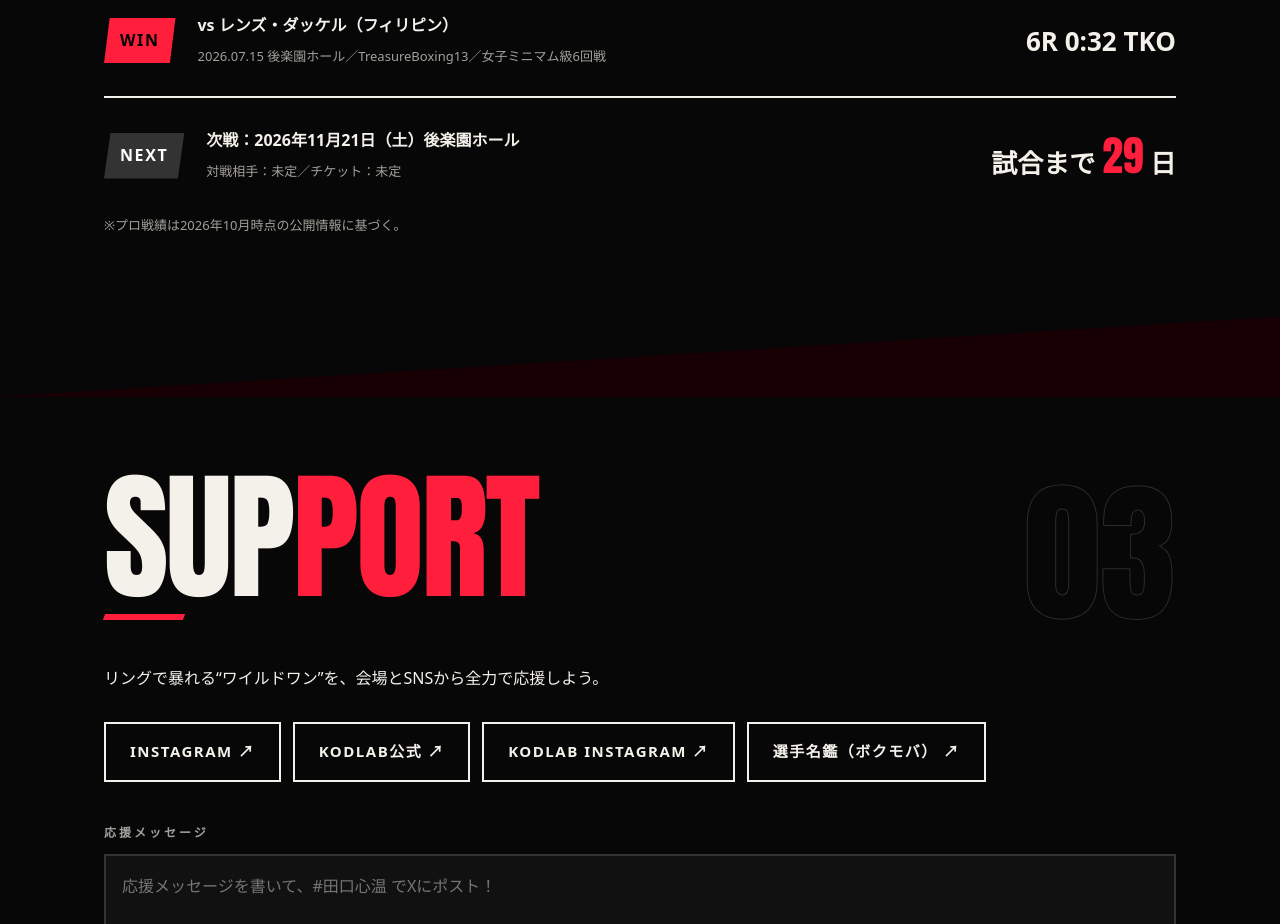
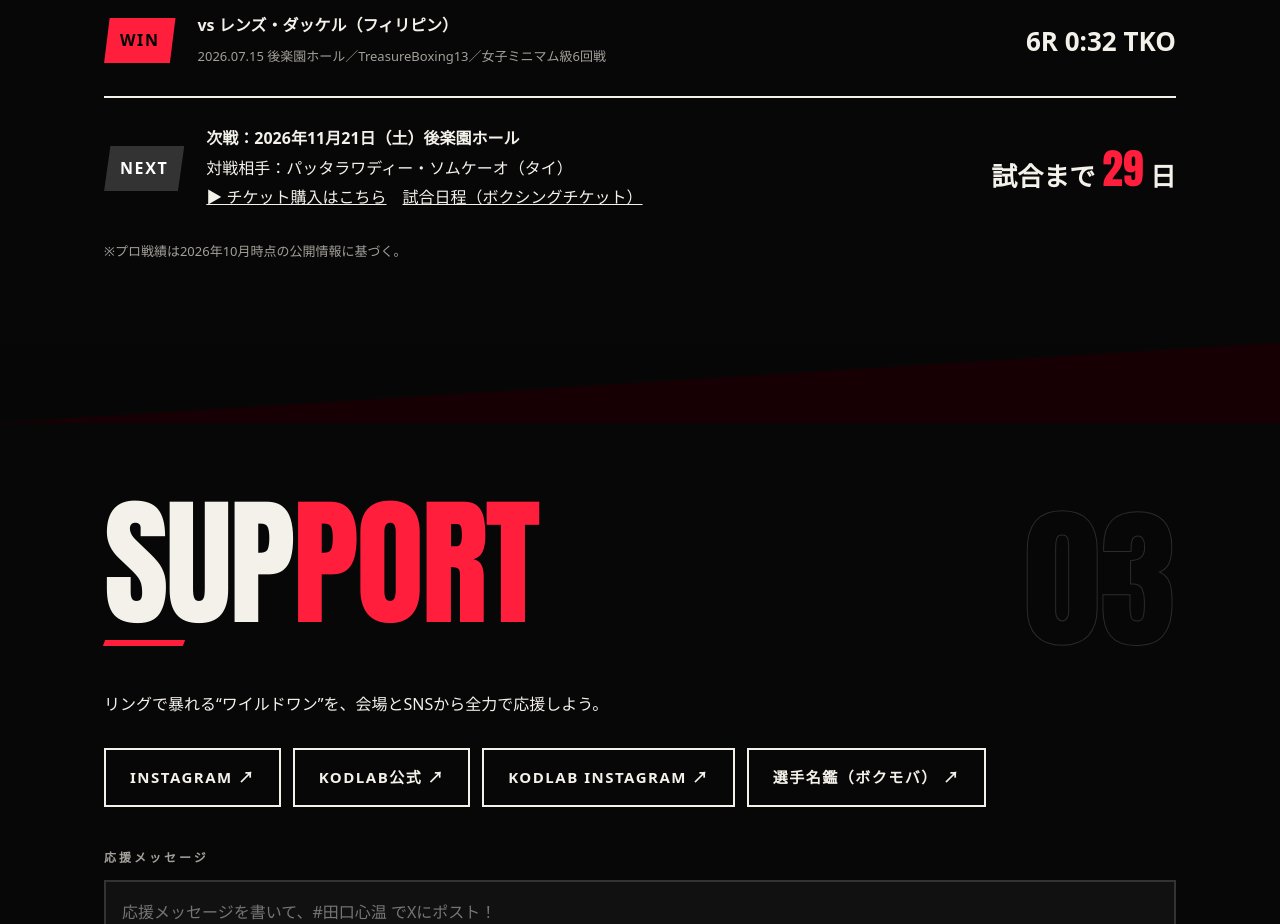
Before and after one commit to Kenji-Natsumoto/kokoa-taguchi-fan, a plain HTML site: page index.html in a window 1280 px wide. Shown: the part 3300-4224 px from the top of the page. Drawn offline with Linux system fonts and the light colour scheme.

Commit message:
Add 11/21 opponent and ticket link

```diff
--- a/index.html
+++ b/index.html
@@ -135,7 +135,7 @@ footer .d{font-size:clamp(40px,9vw,100px);color:#1d1d1d;margin-bottom:24px}
 <div class="board" role="group" aria-label="プロ戦績"><div class="board-h"><span>PRO RECORD</span><b>WIN — LOSS — KO</b></div>
 <div class="rec d"><div>1<small>WIN</small></div><div>0<small>LOSS</small></div><div class="k">1<small>KO</small></div></div></div>
 <div class="fight"><span class="res">WIN</span><div><b>vs レンズ・ダッケル（フィリピン）</b><br><span class="ph">2026.07.15 後楽園ホール／TreasureBoxing13／女子ミニマム級6回戦</span></div><b>6R 0:32 TKO</b></div>
-<div class="fight"><span class="res nx">NEXT</span><div><b>次戦：2026年11月21日（土）後楽園ホール</b><br><span class="ph">対戦相手：未定／チケット：未定</span></div><b class="cd" aria-live="polite">試合まで <span id="cd">—</span> 日</b></div>
+<div class="fight"><span class="res nx">NEXT</span><div><b>次戦：2026年11月21日（土）後楽園ホール</b><br>対戦相手：パッタラワディー・ソムケーオ（タイ）<br><a href="https://kokoataguchi.boxing-ticket.com/" target="_blank" rel="noopener">▶ チケット購入はこちら</a>　<a href="https://boxing-ticket.com/schedule.html#20261121korakuen" target="_blank" rel="noopener">試合日程（ボクシングチケット）</a></div><b class="cd" aria-live="polite">試合まで <span id="cd">—</span> 日</b></div>
 <p class="ph">※プロ戦績は2026年10月時点の公開情報に基づく。</p></section>
 <div class="cut" aria-hidden="true"></div>
 <section id="support" class="rv"><span class="no" aria-hidden="true">03</span><h2 class="d">SUP<b>PORT</b></h2>
```
Also changed, not shown: en/index.html (+1 -1 lines).
